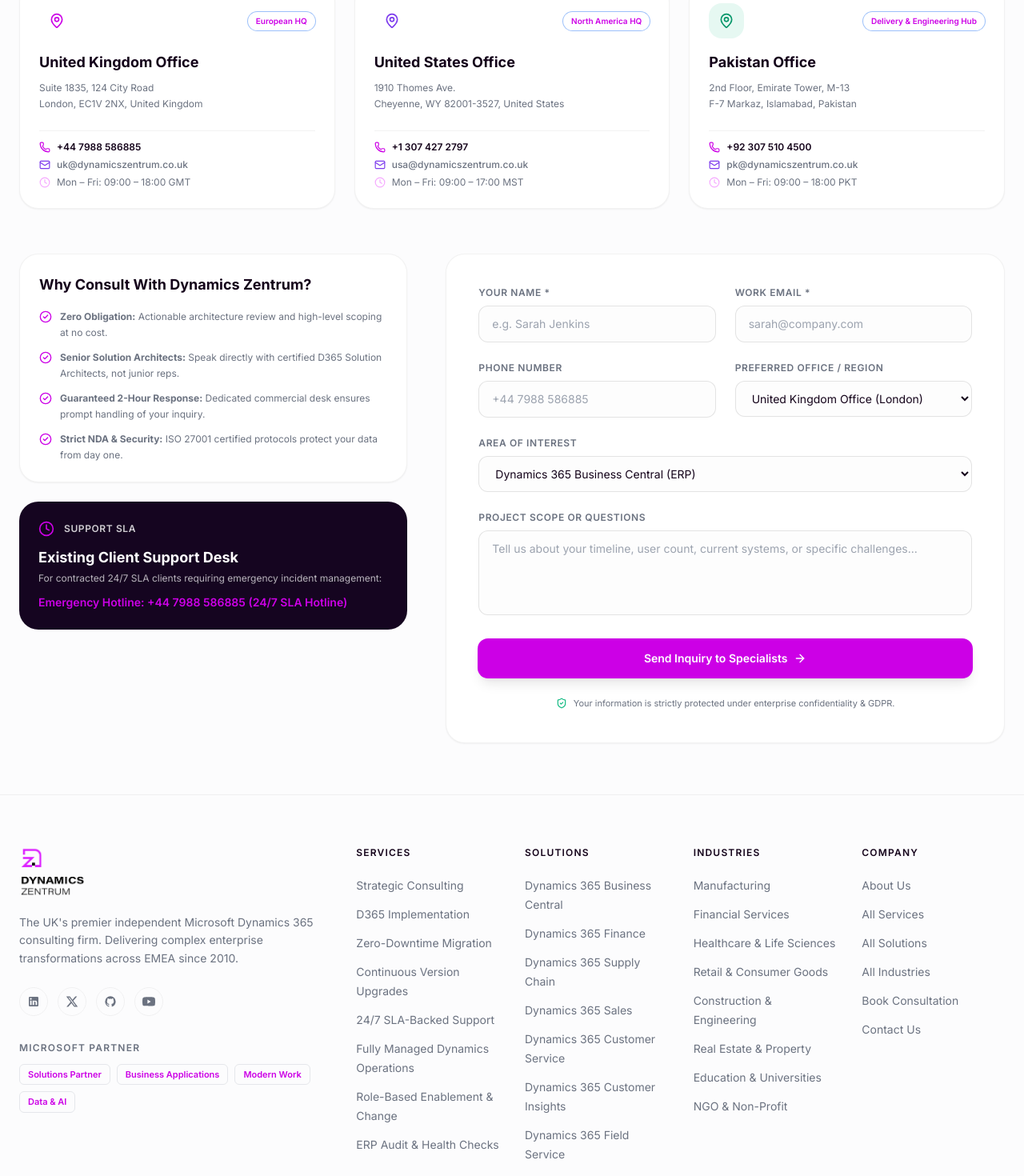
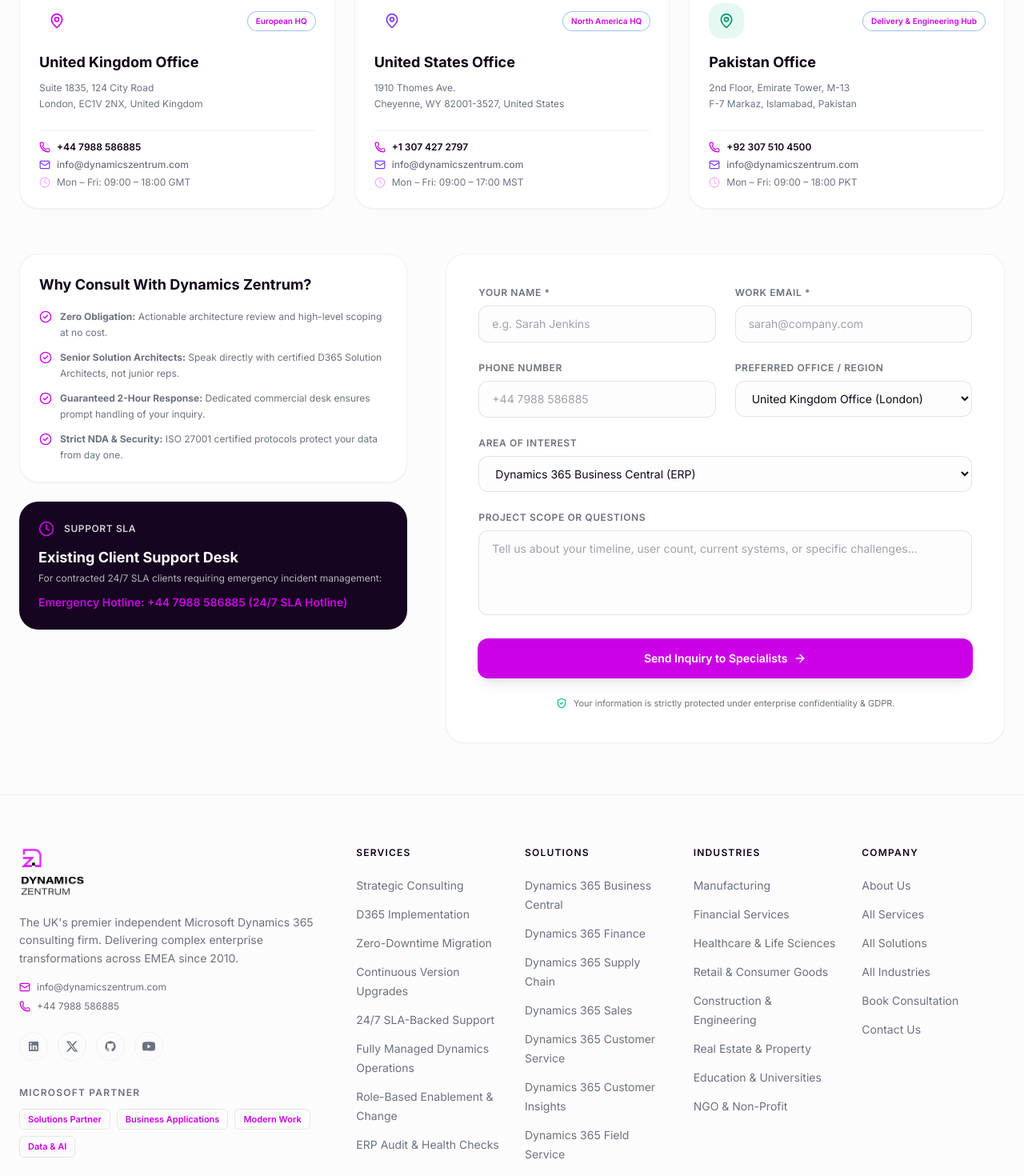
Before and after one commit to umairfida643-droid/Dynamics-Zentrum, a React (Vite) app: page /contact in a window 1280 px wide. Shown: the part 411-1881 px from the top of the page at 80% size. Built offline with nearby package versions, Linux system fonts and the light colour scheme.

Commit message:
Update official contact email to info@dynamicszentrum.com everywhere across website

```diff
--- a/src/components/home/CtaBanner.tsx
+++ b/src/components/home/CtaBanner.tsx
@@ -19,7 +19,7 @@
     addressLine1: 'Suite 1835, 124 City Road',
     addressLine2: 'London, EC1V 2NX',
     phone: '+44 7988 586885',
-    email: 'uk@dynamicszentrum.co.uk',
+    email: 'info@dynamicszentrum.com',
     hours: 'Mon – Fri: 09:00 – 18:00 GMT'
   },
   {
@@ -28,7 +28,7 @@
     addressLine1: '1910 Thomes Ave.',
     addressLine2: 'Cheyenne, WY 82001-3527',
     phone: '+1 307 427 2797',
-    email: 'usa@dynamicszentrum.co.uk',
+    email: 'info@dynamicszentrum.com',
     hours: 'Mon – Fri: 09:00 – 17:00 MST'
   },
   {
@@ -37,7 +37,7 @@
     addressLine1: '2nd Floor, Emirate Tower, M-13',
     addressLine2: 'F-7 Markaz, Islamabad, Pakistan',
     phone: '+92 307 510 4500',
-    email: 'pk@dynamicszentrum.co.uk',
+    email: 'info@dynamicszentrum.com',
     hours: 'Mon – Fri: 09:00 – 18:00 PKT'
   }
 ];
--- a/src/components/layout/Footer.tsx
+++ b/src/components/layout/Footer.tsx
@@ -1,5 +1,6 @@
 import React from 'react';
 import { Link } from 'react-router-dom';
+import { Mail, Phone } from 'lucide-react';
 import { SERVICES_DATA, SOLUTIONS_DATA, INDUSTRIES_DATA } from '../../data/siteData';
 
 export const Footer: React.FC = () => {
@@ -27,6 +28,23 @@
             <p className="mt-5 max-w-sm text-sm leading-relaxed text-muted-foreground">
               The UK's premier independent Microsoft Dynamics 365 consulting firm. Delivering complex enterprise transformations across EMEA since 2010.
             </p>
+
+            <div className="mt-4 space-y-2 text-xs text-muted-foreground">
+              <a
+                href="mailto:info@dynamicszentrum.com"
+                className="flex items-center gap-2 hover:text-brand transition-colors"
+              >
+                <Mail className="size-3.5 text-brand shrink-0" />
+                <span>info@dynamicszentrum.com</span>
+              </a>
+              <a
+                href="tel:+447988586885"
+                className="flex items-center gap-2 hover:text-brand transition-colors"
+              >
+                <Phone className="size-3.5 text-brand shrink-0" />
+                <span>+44 7988 586885</span>
+              </a>
+            </div>
 
             {/* Social Icons with SVG */}
             <div className="mt-6 flex gap-3">
--- a/src/components/layout/Header.tsx
+++ b/src/components/layout/Header.tsx
@@ -93,11 +93,11 @@
 
           <div className="flex items-center gap-6 ml-auto">
             <a
-              href="mailto:info@dynamicszentrum.co.uk"
+              href="mailto:info@dynamicszentrum.com"
               className="flex items-center gap-1.5 hover:text-brand transition-colors text-xs"
             >
               <Mail className="size-3.5 text-brand" />
-              <span>info@dynamicszentrum.co.uk</span>
+              <span>info@dynamicszentrum.com</span>
             </a>
 
             <a
--- a/src/pages/Contact.tsx
+++ b/src/pages/Contact.tsx
@@ -49,7 +49,7 @@
             </div>
             <div className="flex items-center gap-2 text-muted-foreground">
               <Mail className="size-3.5 text-purple shrink-0" />
-              <a href="mailto:uk@dynamicszentrum.co.uk" className="hover:text-brand font-medium">uk@dynamicszentrum.co.uk</a>
+              <a href="mailto:info@dynamicszentrum.com" className="hover:text-brand font-medium">info@dynamicszentrum.com</a>
             </div>
             <div className="flex items-center gap-2 text-muted-foreground">
               <Clock className="size-3.5 text-sky shrink-0" />
@@ -82,7 +82,7 @@
             </div>
             <div className="flex items-center gap-2 text-muted-foreground">
               <Mail className="size-3.5 text-purple shrink-0" />
-              <a href="mailto:usa@dynamicszentrum.co.uk" className="hover:text-brand font-medium">usa@dynamicszentrum.co.uk</a>
+              <a href="mailto:info@dynamicszentrum.com" className="hover:text-brand font-medium">info@dynamicszentrum.com</a>
             </div>
             <div className="flex items-center gap-2 text-muted-foreground">
               <Clock className="size-3.5 text-sky shrink-0" />
@@ -115,7 +115,7 @@
             </div>
             <div className="flex items-center gap-2 text-muted-foreground">
               <Mail className="size-3.5 text-purple shrink-0" />
-              <a href="mailto:pk@dynamicszentrum.co.uk" className="hover:text-brand font-medium">pk@dynamicszentrum.co.uk</a>
+              <a href="mailto:info@dynamicszentrum.com" className="hover:text-brand font-medium">info@dynamicszentrum.com</a>
             </div>
             <div className="flex items-center gap-2 text-muted-foreground">
               <Clock className="size-3.5 text-sky shrink-0" />
```
